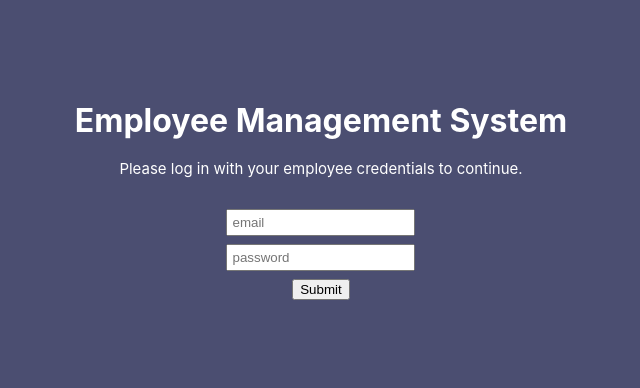
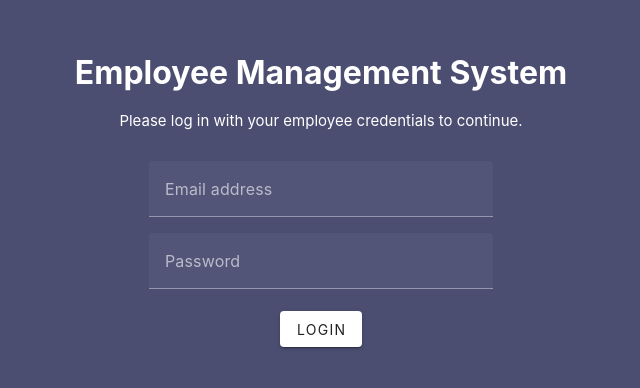
Before and after one commit to ChesneyJulian/employee-management-dashboard, a Vue app in the folder frontend/: page / in a window 1280 px wide. Shown: the part 194-582 px from the top of the page, without its empty margins (319-959 px from the left). Built offline with nearby package versions, Linux system fonts and the light colour scheme.

Commit message:
install vuetify for vue components and implement in login page

```diff
--- a/frontend/package.json
+++ b/frontend/package.json
@@ -16,6 +16,7 @@
   "devDependencies": {
     "@vitejs/plugin-vue": "^4.5.2",
     "@vitejs/plugin-vue-jsx": "^3.1.0",
-    "vite": "^5.0.10"
+    "vite": "^5.0.10",
+    "vuetify": "^3.5.1"
   }
 }
--- a/frontend/src/components/LoginPage.vue
+++ b/frontend/src/components/LoginPage.vue
@@ -1,14 +1,20 @@
 <script>
+import ManagementDataService from '../services/managementSystem'
+import router from '../router/index'
+
 export default {
   name: "login",
   data() {
     return {
-
+      email: null,
+      password: null,
+      required (v) {
+        return !!v || 'Field is required'
+      },
     }
   },
   methods: {
-    async login(event, email, password) {
-      event.preventDefault();
+    async login(email, password) {
       console.log(email, password);
       const employeeData = await ManagementDataService.employeeLogin(email, password);
       console.log(employeeData);
@@ -23,11 +29,17 @@ export default {
 <header>
     <h1>Employee Management System</h1>
     <p>Please log in with your employee credentials to continue.</p>
-    <form>
-      <input v-model="email" placeholder="email">
-      <input v-model="password" placeholder="password">
-      <button :type="submit" @click="(event) => login(event, email, password)">Submit</button>
-    </form>
+    <v-form @submit.prevent>
+      <v-responsive class="mx-auto mb-4" min-width="344">
+        <v-text-field hide-details="auto" label="Email address" v-model="email" :rules="[required]" placeholder="johndoe@gmail.com" type="email"></v-text-field>
+      </v-responsive>
+      <v-responsive class="mx-auto" min-width="344">
+        <v-text-field v-model="password" :rules="[required]" label="Password" type="input"></v-text-field>
+      </v-responsive>
+      <v-btn :type="submit" @click="login(email, password)" >
+        Login
+      </v-btn>
+    </v-form>
 </header>
 </template>
 
@@ -53,8 +65,8 @@ flex-direction: column;
 align-items: center;
 justify-content: center;
 }
-form input {
+/* form input {
 margin-bottom: 8px;
 padding: 4px;
-}
+}  */
 </style>
--- a/frontend/src/main.js
+++ b/frontend/src/main.js
@@ -3,9 +3,20 @@ import './assets/main.css'
 import { createApp } from 'vue'
 import App from './App.vue'
 import router from './router'
+// Vuetify
+import 'vuetify/styles'
+import { createVuetify } from 'vuetify'
+import * as components from 'vuetify/components'
+import * as directives from 'vuetify/directives'
+
+const vuetify = createVuetify({
+  components,
+  directives,
+})
 
 const app = createApp(App)
 
-app.use(router)
+app.use(router);
+app.use(vuetify);
 
 app.mount('#app')
```
Also changed, not shown: 2 other files (tests, documents, lock files or other folders).
